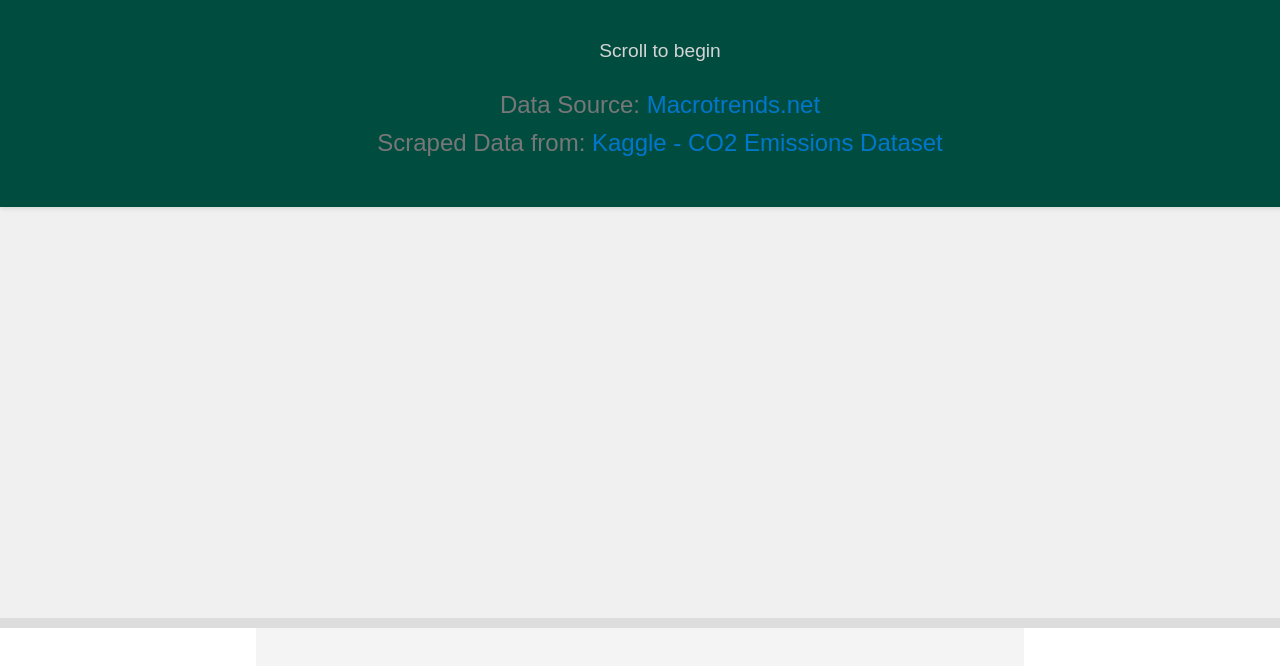
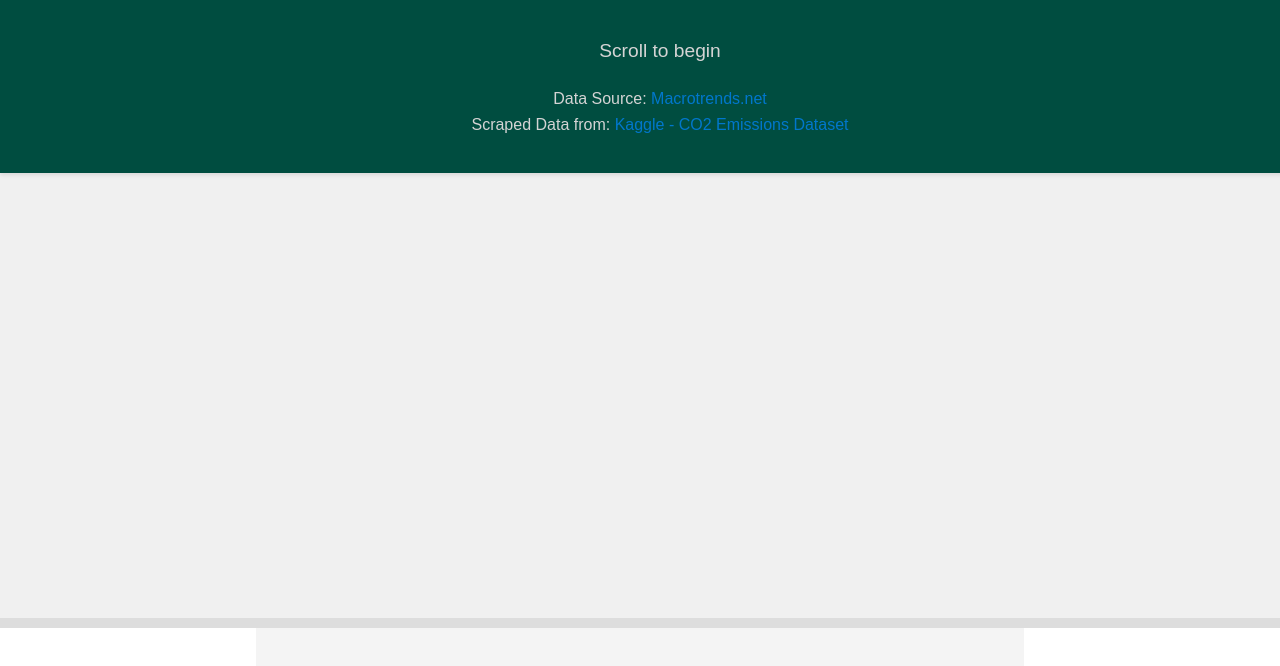
Before and after one commit to ajbaker2/InteractiveViz, a plain HTML site: page www/index.html in a window 1280 px wide. Shown: the part 172-838 px from the top of the page. Drawn offline with nearby package versions, Linux system fonts and the light colour scheme; a script that the page names is missing.

Commit message:
cleaning up stuff and fixing how source looks

```diff
--- a/www/interact.js
+++ b/www/interact.js
@@ -271,11 +271,11 @@ function zoomTo(stepIndex) {
     .style("transform", "translate(-50%, 0)")
     .text(stepTexts[stepIndex]);
 
-  // Update progress bar
+  // update progress bar
   const progress = ((stepIndex + 1) / stepTexts.length) * 100;
   progressBar.style("width", `${progress}%`);
 
-  // Hide progress bar and show dropdown at the last step
+  // hide progress bar and show dropdown at the last step
   if (stepIndex === stepTexts.length - 1) {
     progressBar.style("display", "none");
     dropdownContainer.style("display", "block");
--- a/www/theme.css
+++ b/www/theme.css
@@ -161,10 +161,10 @@ body {
 }
 
 #data-source {
-    font-size: 0.75em; /* Smaller text */
-    color: #777; /* Lighter gray for subtlety */
+    font-size: 0.5em;
+    color: #d4d4d4;
     text-align: center;
-    margin-top: 10px; /* Reduced margin */
+    margin-top: 10px;
   }
 
   #data-source a {
```
